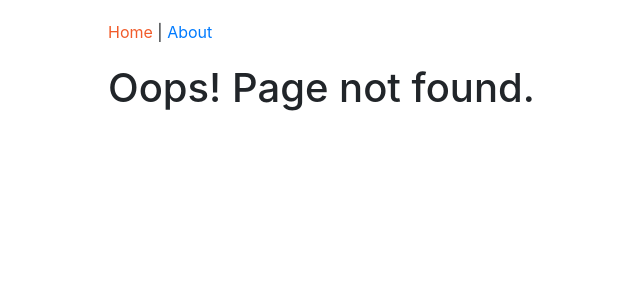
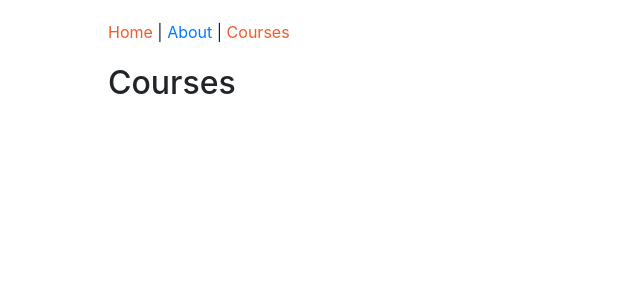
Before and after one commit to 0surface/ReactReduxPrimer, a React app: page /courses in a window 1280 px wide. Before the commit this address had no page. Shown: the top 300 px of the page, without its empty margins (122-762 px from the left). Built offline with nearby package versions, Linux system fonts and the light colour scheme.

Commit message:
create courses page

```diff
--- a/src/components/App.js
+++ b/src/components/App.js
@@ -4,6 +4,7 @@
 import AboutPage from "./about/AboutPage";
 import Header from "./common/Header";
 import PageNotFound from "./PageNotFound";
+import CoursesPage from "./courses/CoursesPage";
 
 function App() {
   return (
@@ -12,6 +13,7 @@
       <Switch>
         <Route exact path="/" component={HomePage}></Route>
         <Route path="/about" component={AboutPage}></Route>
+        <Route path="/courses" component={CoursesPage}></Route>
         <Route component={PageNotFound} />
       </Switch>
     </div>
--- a/src/components/common/Header.js
+++ b/src/components/common/Header.js
@@ -13,6 +13,10 @@
       <NavLink to="/about" activeStyle={activeStyle}>
         About
       </NavLink>
+      {" | "}
+      <NavLink to="/courses" activeStyle={activeStyle}>
+        Courses
+      </NavLink>
     </nav>
   );
 };
--- /dev/null
+++ b/src/components/courses/CoursesPage.js
@@ -0,0 +1,9 @@
+import React from "react";
+
+class CoursesPage extends React.Component {
+  render() {
+    return <h2>Courses</h2>;
+  }
+}
+
+export default CoursesPage;
```
